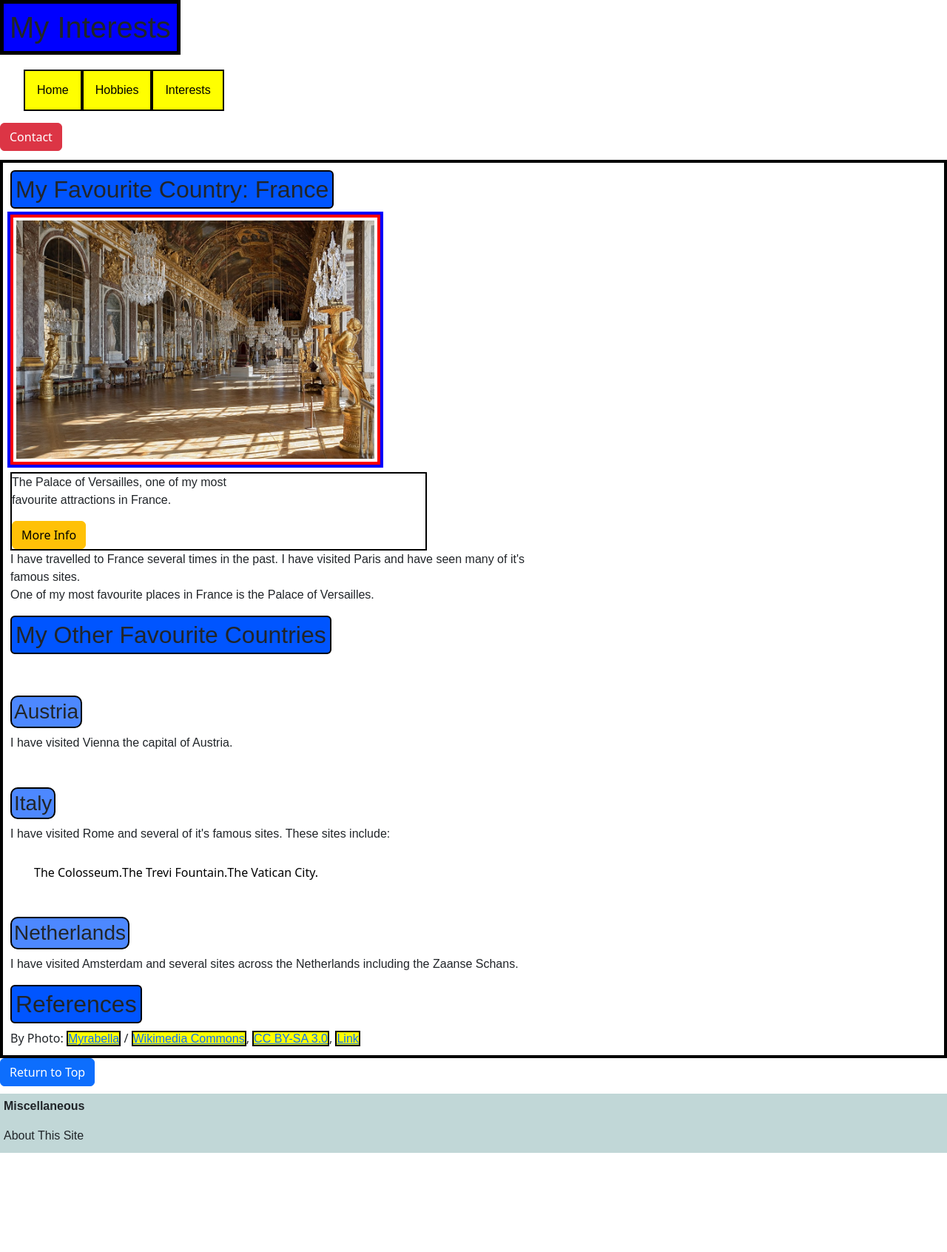
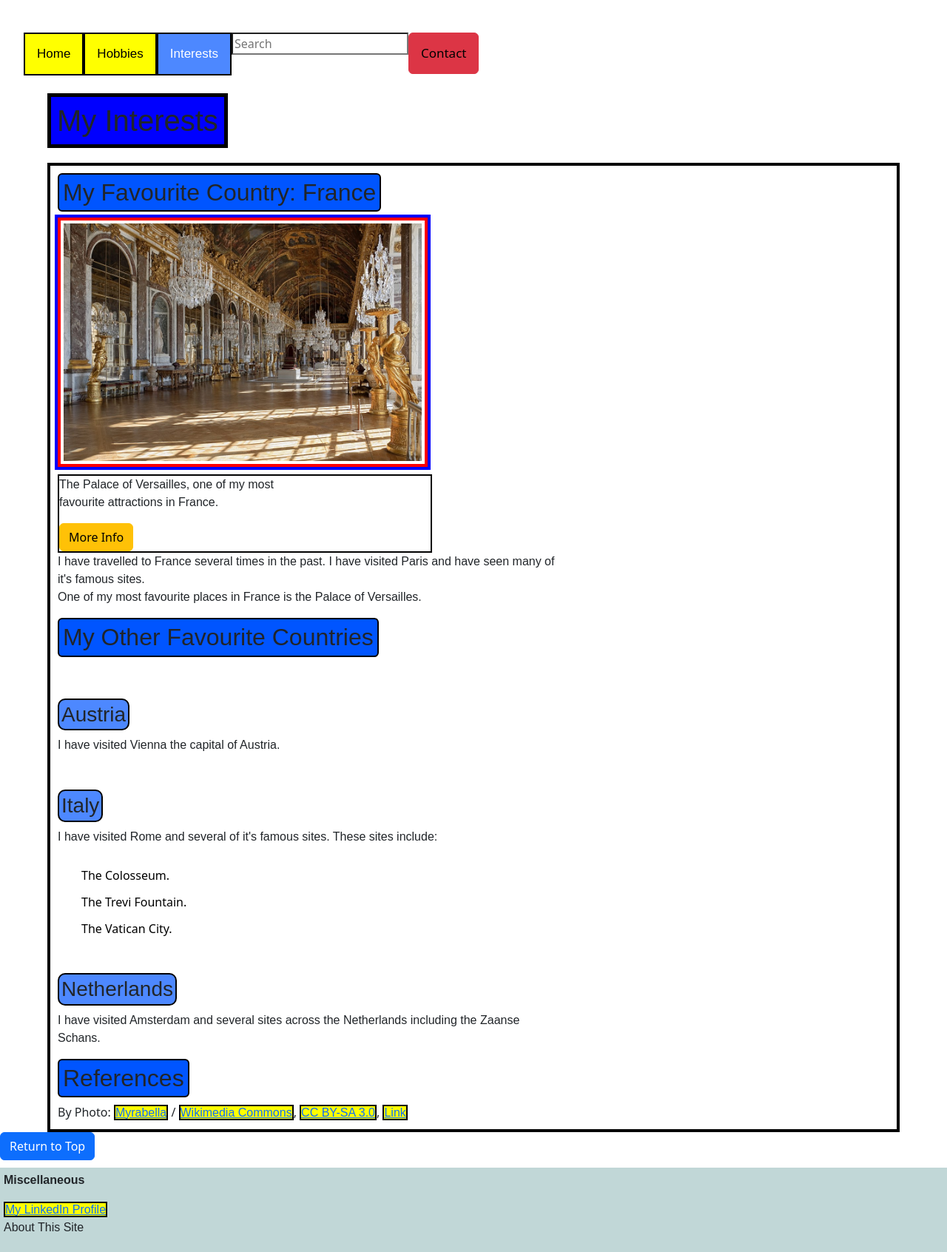
Before and after one commit to efrancis19/Eoin-Website, a Django app: page /interests/ in a window 1280 px wide. Shown: the whole page at 74% size. Before the commit the page ends 1558 px from the top, so only its background shows below. Run offline with Django 5.2, Linux system fonts and the light colour scheme; some libraries are stand-ins or nearby versions.

Commit message:
The page that the user is browsing is now highlighted light blue on the navbar. Added a link to my LinkedIn profile in the footer.

```diff
--- a/mysite/mywebsite/static/style_css.css
+++ b/mysite/mywebsite/static/style_css.css
@@ -1,6 +1,5 @@
 body {background-color: #ebf2f2;        /* Body of webpage */
-        margin-left: 6%;
-        margin-right: 6%;}
+        margin-left: 26%;}
 
 h1 {background-color: blue;             /* H1 header */
     color: white;
@@ -8,7 +7,8 @@ h1 {background-color: blue;             /* H1 header */
     border: 5px solid black;
     padding: 8px;
     border: 5px solid black;
-    display: inline-block;}
+    display: inline-block;
+    margin-left: 5%}
 
 h2 {background-color: #0055FF;          /* H2 header */
     color: white;
@@ -43,16 +43,18 @@ a {background-color: #FFFF00;           /* Yellow is used as a complementary col
    color: black;
    font-family: sans-serif;
    border: 2px solid black;
-   margin: 0px;}
+   margin-left: 0px;}
 
 ul {list-style-type: none;
-    margin: 0;
-    padding: 0;
-    overflow: hidden;}
+        margin: 0;
+        padding: 0;
+        overflow: hidden;}
 
 li {float: left;
     color: black;
     margin-top: 12px;}
+
+li.locations {float: none;}
 
 li a {display: block;
       color: black;
@@ -60,10 +62,35 @@ li a {display: block;
       padding: 14px 16px;
       text-decoration: none;}
 
-a:hover {background-color: #FCBA03;}       /* When page links are hovered over */
+li a.active {background-color: green;}
 
-input {background-color: #0385ff;
-        color: white;}
+li a:hover {background-color: blue;}       /* When page links are hovered over. */
+
+.navbar {                                       /* Navbar located at the top of each page. */
+        overflow: hidden;
+      }
+
+      .navbar a {                               /* Individual elements within the navbar. */
+        float: left;
+        color: black;
+        text-align: center;
+        padding: 14px 16px;
+        text-decoration: none;
+        font-size: 17px;
+      }
+
+      .navbar a:hover {
+        color: black;
+      }
+
+      .navbar a.active {
+        background-color: #4D88FF;
+        color: white;
+      }
+
+      .navbar a.active:hover {background-color: blue;}
+
+input {background-color: white;}
 
 #blue {background-color: #0385ff;
         color: white;}
@@ -74,17 +101,13 @@ input {background-color: #0385ff;
 #white {background-color: white;
         color: black;}
 
-#newsection {border-top: 2px solid black;}
+.mainpage {border: 4px solid black;             /* Border around main content. */
+        padding: 10px;
+        margin-top: 12px;
+        margin-left: 5%;                          /* The margin of the main border surrounding the main content. */
+        margin-right: 5%}
 
-.mainpage {border: 4px solid black;             /* Border around main content */
-        padding: 10px;
-        margin-top: 12px;}
-
-.section {border-top: 3px solid black;
-        margin-top: 6px;
-        margin-bottom: 6px;}
-
-img {border: 4px solid red;
+img {border: 4px solid red;                     /* Border around images. */
         outline: 4px solid blue;
         padding: 4px;}
 
@@ -92,12 +115,12 @@ img {border: 4px solid red;
         margin-right: 55%;
         margin-top: 10px;}
 
-.footer {
+.footer {                                          /* Footer at the bottom of each page. */
         position: relative;
         bottom: -10;
         left: 0;
         width: 100%;
-        height: 80px;
+        height: auto;
         background-color: #C1D7D7;
         padding: 5px;
 }
--- a/mysite/mywebsite/templates/interests.html
+++ b/mysite/mywebsite/templates/interests.html
@@ -6,14 +6,20 @@
     {% bootstrap_css %}
     {% bootstrap_javascript %}
   </head>
+<br>
 <body>
-    <h1>My Interests</h1>
+  <div class="navbar">
   <ul>
     <li><a href="{% url 'index' %}">Home</a></li>
     <li><a href="{% url 'hobbies' %}">Hobbies</a></li>
-      <li><a href="{% url 'interests' %}">Interests</a></li>
+    <li><a class="active" href="{% url 'interests' %}">Interests</a></li>
+    <li><input type="text" placeholder="Search"></li>
+    <li><a class="btn btn-danger" href="{% url 'contact' %}">Contact</a></li>
   </ul>
-    <a class="btn btn-danger" href="{% url 'contact' %}">Contact</a>
+  </div>
+  <div class="title">
+    <h1>My Interests</h1>
+  </div>
     <div class="mainpage">
       <h2>My Favourite Country: France</h2>
         <img style="max-width: 500px; height: auto; " src="{% static 'palace_of_versailles.jpg' %}" />
@@ -24,37 +30,36 @@
       <p>I have travelled to France several times in the past. I have visited Paris and have seen many of it's famous
         sites.<br>
         One of my most favourite places in France is the Palace of Versailles.</p>
-        <div class="m-3"></div>
+      <div class="mt-8"></div>
         <h2>My Other Favourite Countries</h2>
-        <div class="m-5"></div>
+      <div class="mt-5"></div>
         <h3>Austria</h3>
           <p>I have visited Vienna the capital of Austria.</p>
-        <div class="m-5"></div>
+      <div class="mt-5"></div>
         <h3>Italy</h3>
           <p>I have visited Rome and several of it's famous sites. These sites include:</p>
           <ul>
-              <li>The Colosseum.</li>
-              <li>The Trevi Fountain.</li>
-              <li>The Vatican City.</li>
+            <li class="locations">The Colosseum.</li>
+            <li class="locations">The Trevi Fountain.</li>
+            <li class="locations">The Vatican City.</li>
           </ul>
         <div class="m-5"></div>
           <h3>Netherlands</h3>
             <p>I have visited Amsterdam and several sites across the Netherlands including the Zaanse Schans.</p>
-        </body>
   <h2>References</h2>
   <br>
     By Photo: <a href="//commons.wikimedia.org/wiki/User:Myrabella" title="User:Myrabella">Myrabella</a>&nbsp;/&nbsp;<a href="//commons.wikimedia.org/wiki/Main_Page" title="Main Page">Wikimedia Commons</a>, <a href="https://creativecommons.org/licenses/by-sa/3.0" title="Creative Commons Attribution-Share Alike 3.0">CC BY-SA 3.0</a>, <a href="https://commons.wikimedia.org/w/index.php?curid=15781169">Link</a>
   </div>
     <a class="btn btn-primary" role="button" onclick="topFunction()">Return to Top</a>
 </body>
+<script>
+  function topFunction() {
+    document.body.scrollTop = 0;
+    document.documentElement.scrollTop = 0;
+  }
+</script>
 <div class="footer">
   <p><b>Miscellaneous</b></p>
+  <a href="https://www.linkedin.com/in/eoin-francis/">My LinkedIn Profile</a>
   <p>About This Site</p>
 </div>
-<script>
-  function topFunction() {
-    document.body.scrollTop = 0; // For Safari
-    document.documentElement.scrollTop = 0; // For Chrome, Firefox, IE and Opera
-  }
-</script>
-</html>
```
Also changed, not shown: mysite/mywebsite/templates/contact.html (+11 -4 lines), mysite/mywebsite/templates/hobbies.html (+11 -4 lines), mysite/mywebsite/templates/index.html (+13 -18 lines), mysite/mywebsite/templates/versailles.html (+13 -3 lines). Lines whose indentation alone changed are shown as unchanged.
